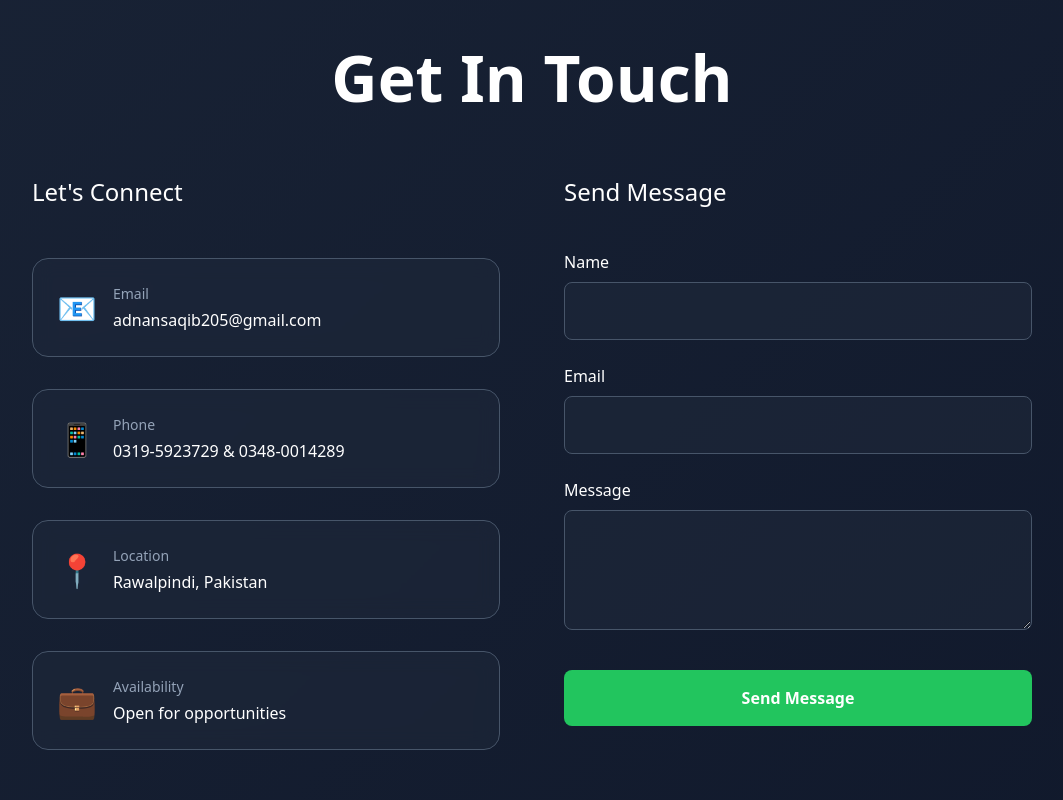
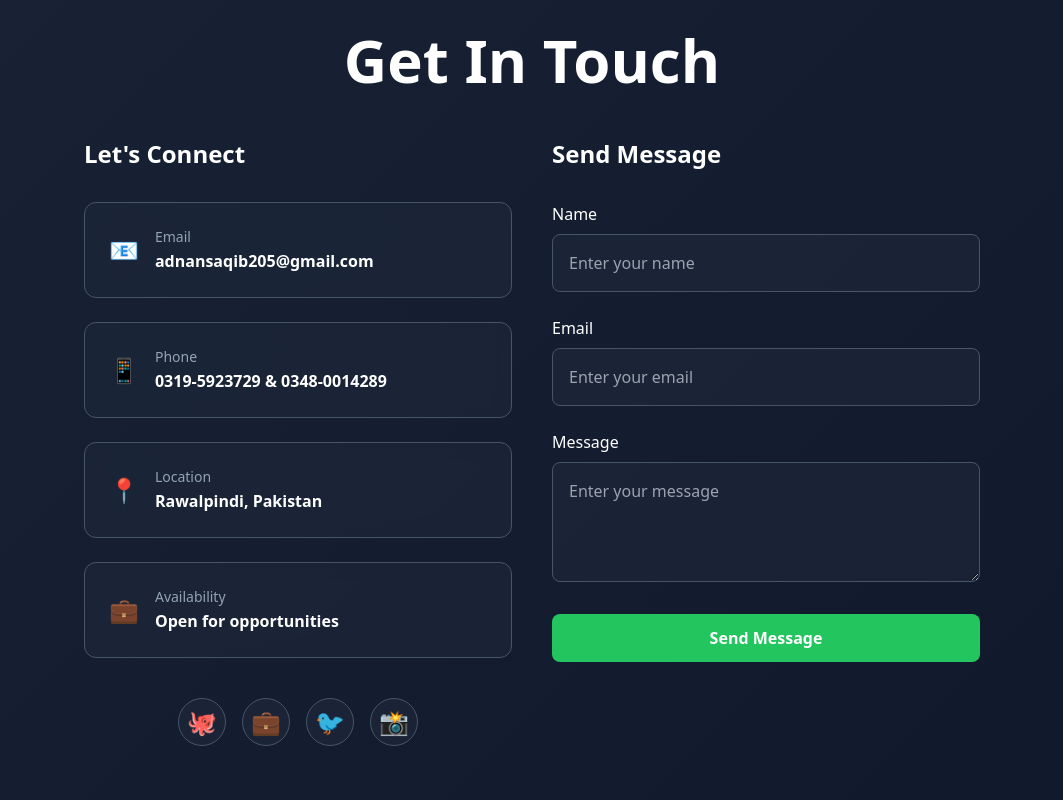
Before and after one commit to AdnanSaqib123/adnans-showcase, a React (Vite) app: page / in a window 1280 px wide. Shown: the part 5440-6240 px from the top of the page, without its empty margins (108-1171 px from the left). Built offline with nearby package versions, Linux system fonts and the light colour scheme.

Commit message:
modified contact & moved data to data.js file

```diff
--- a/src/assets/data.js
+++ b/src/assets/data.js
@@ -52,3 +52,86 @@ export const projects = [
     link: 'https://github.com/yourusername/ai-chat-app'
   }
 ];
+
+// This is the data for the contact section
+export const contactInfo = [
+  { icon: '📧', label: 'Email', value: 'adnansaqib205@gmail.com' },
+  { icon: '📱', label: 'Phone', value: '0319-5923729 & 0348-0014289' },
+  { icon: '📍', label: 'Location', value: 'Rawalpindi, Pakistan' },
+  { icon: '💼', label: 'Availability', value: 'Open for opportunities' }
+];
+
+// This is the data for the social links section
+export const socialLinks = [
+  { icon: '🐙', url: 'https://github.com' },
+  { icon: '💼', url: 'https://linkedin.com' },
+  { icon: '🐦', url: 'https://twitter.com' },
+  { icon: '📸', url: 'https://instagram.com' }
+];
+
+// This is the data for the courses section
+export const coursesData = [
+  {
+    id: 1,
+    name: 'Web Development',
+    issuer: 'Sololearn',
+    status: 'completed',
+    description: 'Covers the fundamentals of web development including HTML, CSS, and JavaScript for building interactive websites.',
+    duration: '2 months',
+    skills: ['HTML', 'CSS', 'JavaScript']
+  },
+  {
+    id: 2,
+    name: 'Introduction to SQL',
+    issuer: 'Sololearn',
+    status: 'completed',
+    description: 'Introduction to SQL databases, queries, and data manipulation for backend and data-driven applications.',
+    duration: '1 month',
+    skills: ['SQL', 'Databases', 'Queries']
+  },
+  {
+    id: 3,
+    name: 'Freelancing',
+    issuer: 'DigiSkills',
+    status: 'completed',
+    description: 'Covers the essentials of freelancing, including finding clients, managing projects, and building a successful freelance career.',
+    duration: '3 months',
+    skills: ['Freelancing', 'Client Management', 'Project Management']
+  },
+  {
+    id: 4,
+    name: 'Communication and Soft Skills',
+    issuer: 'DigiSkills',
+    status: 'completed',
+    description: 'Focuses on effective communication, teamwork, and soft skills for professional growth.',
+    duration: '3 months',
+    skills: ['Communication', 'Teamwork', 'Soft Skills']
+  },
+  {
+    id: 5,
+    name: 'Introduction to Networks',
+    issuer: 'VU-Cisco',
+    status: 'completed',
+    description: 'Introduction to computer networks, networking concepts, and protocols.',
+    duration: '2 months',
+    skills: ['Networking', 'Protocols', 'Cisco']
+  },
+  {
+    id: 6,
+    name: 'Seerat-Circle Course',
+    issuer: 'Al-Burhan',
+    status: 'in-progress',
+    description: 'A course focused on the life and teachings of the Prophet Muhammad (PBUH).',
+    duration: '6 months',
+    skills: ['Islamic Studies', 'History']
+  },
+  {
+    id: 7,
+    name: "Believer's Journey Course",
+    issuer: 'Al-Burhan',
+    status: 'completed',
+    description: 'A course designed to guide believers on their spiritual journey.',
+    duration: '3 months',
+    skills: ['Spirituality', 'Islamic Studies']
+  }
+];
--- a/src/pages/Contact.jsx
+++ b/src/pages/Contact.jsx
@@ -1,4 +1,5 @@
 import React, { useState } from 'react';
+import { contactInfo, socialLinks } from '../assets/data.js';
 
 const Contact = () => {
   const [formData, setFormData] = useState({
@@ -6,134 +7,6 @@ const Contact = () => {
     email: '',
     message: ''
   });
-
-  const styles = {
-    section: {
-      minHeight: '100vh',
-      display: 'flex',
-      flexDirection: 'column',
-      alignItems: 'center',
-      justifyContent: 'center',
-      padding: '6rem 2rem 2rem 2rem'
-    },
-    container: {
-      maxWidth: '1000px',
-      width: '100%',
-      display: 'grid',
-      gridTemplateColumns: '1fr 1fr',
-      gap: '4rem',
-      alignItems: 'start'
-    },
-    title: {
-      fontSize: 'clamp(2.5rem, 6vw, 4rem)',
-      fontWeight: 'bold',
-      color: '#ffffff',
-      marginBottom: '3rem',
-      textAlign: 'center',
-      gridColumn: '1 / -1'
-    },
-    contactInfo: {
-      display: 'flex',
-      flexDirection: 'column',
-      gap: '2rem'
-    },
-    infoItem: {
-      display: 'flex',
-      alignItems: 'center',
-      gap: '1rem',
-      padding: '1.5rem',
-      background: 'rgba(30, 41, 59, 0.6)',
-      backdropFilter: 'blur(10px)',
-      borderRadius: '1rem',
-      border: '1px solid #475569',
-      transition: 'transform 0.3s ease'
-    },
-    infoIcon: {
-      fontSize: '2rem',
-      color: '#22c55e'
-    },
-    infoContent: {
-      display: 'flex',
-      flexDirection: 'column',
-      gap: '0.25rem'
-    },
-    infoLabel: {
-      color: '#94a3b8',
-      fontSize: '0.875rem',
-      fontWeight: '500'
-    },
-    infoValue: {
-      color: '#ffffff',
-      fontSize: '1rem',
-      fontWeight: '500'
-    },
-    form: {
-      display: 'flex',
-      flexDirection: 'column',
-      gap: '1.5rem'
-    },
-    formGroup: {
-      display: 'flex',
-      flexDirection: 'column',
-      gap: '0.5rem'
-    },
-    label: {
-      color: '#ffffff',
-      fontSize: '1rem',
-      fontWeight: '500'
-    },
-    input: {
-      padding: '1rem',
-      background: 'rgba(30, 41, 59, 0.6)',
-      border: '1px solid #475569',
-      borderRadius: '0.5rem',
-      color: '#ffffff',
-      fontSize: '1rem',
-      transition: 'border-color 0.3s ease'
-    },
-    textarea: {
-      padding: '1rem',
-      background: 'rgba(30, 41, 59, 0.6)',
-      border: '1px solid #475569',
-      borderRadius: '0.5rem',
-      color: '#ffffff',
-      fontSize: '1rem',
-      minHeight: '120px',
-      resize: 'vertical',
-      transition: 'border-color 0.3s ease'
-    },
-    submitButton: {
-      background: '#22c55e',
-      color: '#ffffff',
-      padding: '1rem 2rem',
-      border: 'none',
-      borderRadius: '0.5rem',
-      fontSize: '1rem',
-      fontWeight: '600',
-      cursor: 'pointer',
-      transition: 'background 0.3s ease',
-      marginTop: '1rem'
-    },
-    socialLinks: {
-      display: 'flex',
-      gap: '1rem',
-      marginTop: '2rem'
-    },
-    socialLink: {
-      width: '50px',
-      height: '50px',
-      background: 'rgba(30, 41, 59, 0.6)',
-      border: '1px solid #475569',
-      borderRadius: '50%',
-      display: 'flex',
-      alignItems: 'center',
-      justifyContent: 'center',
-      fontSize: '1.5rem',
-      color: '#22c55e',
-      transition: 'all 0.3s ease',
-      cursor: 'pointer'
-    }
-  };
 
   const handleInputChange = (e) => {
     setFormData({
@@ -146,140 +19,84 @@ const Contact = () => {
     e.preventDefault();
     // Handle form submission here
     console.log('Form submitted:', formData);
-    alert('Thank you for your message! I\'ll get back to you soon.');
+    alert("Thank you for your message! I'll get back to you soon.");
     setFormData({ name: '', email: '', message: '' });
   };
 
-  const contactInfo = [
-    { icon: '📧', label: 'Email', value: 'adnansaqib205@gmail.com' },
-    { icon: '📱', label: 'Phone', value: '0319-5923729 & 0348-0014289' },
-    { icon: '📍', label: 'Location', value: 'Rawalpindi, Pakistan' },
-    { icon: '💼', label: 'Availability', value: 'Open for opportunities' }
-  ];
-
-  const socialLinks = [
-    { icon: '🐙', url: 'https://github.com' },
-    { icon: '💼', url: 'https://linkedin.com' },
-    { icon: '🐦', url: 'https://twitter.com' },
-    { icon: '📸', url: 'https://instagram.com' }
-  ];
-
   return (
-    <section id="contact" style={styles.section}>
-      <h2 style={styles.title}>Get In Touch</h2>
-
-      <div style={styles.container}>
-        <div style={styles.contactInfo}>
-          <h3 style={{ color: '#ffffff', fontSize: '1.5rem', marginBottom: '1rem' }}>
-            Let's Connect
-          </h3>
+    <section id="contact" className="min-h-screen flex flex-col items-center justify-center px-4 sm:px-8 py-10 sm:py-24">
+      <h2 className="text-4xl md:text-6xl font-bold text-white mb-12 text-center">Get In Touch</h2>
+      <div className="w-full max-w-4xl grid grid-cols-1 md:grid-cols-2 gap-10 items-start">
+        {/* Contact Info */}
+        <div className="flex flex-col gap-6">
+          <h3 className="text-white text-2xl text-center sm:text-left font-semibold mb-2">Let's Connect</h3>
           {contactInfo.map((info, index) => (
             <div
               key={index}
-              style={styles.infoItem}
-              onMouseEnter={(e) => {
-                e.target.style.transform = 'translateX(8px)';
-              }}
-              onMouseLeave={(e) => {
-                e.target.style.transform = 'translateX(0)';
-              }}
+              className="flex items-center gap-4 p-6 bg-slate-800/60 backdrop-blur rounded-xl border border-slate-600 transition-all duration-300 hover:translate-x-2"
             >
-              <span style={styles.infoIcon}>{info.icon}</span>
-              <div style={styles.infoContent}>
-                <span style={styles.infoLabel}>{info.label}</span>
-                <span style={styles.infoValue}>{info.value}</span>
+              <span className="text-2xl text-green-500">{info.icon}</span>
+              <div className="flex flex-col gap-0.5">
+                <span className="text-slate-400 text-sm font-medium">{info.label}</span>
+                <span className="text-white text-base font-semibold">{info.value}</span>
               </div>
             </div>
           ))}
-
-          <div style={styles.socialLinks}>
+          <div className="flex justify-center gap-4 mt-4">
             {socialLinks.map((social, index) => (
               <a
                 key={index}
                 href={social.url}
                 target="_blank"
                 rel="noopener noreferrer"
-                style={styles.socialLink}
-                onMouseEnter={(e) => {
-                  e.target.style.background = '#22c55e';
-                  e.target.style.color = '#ffffff';
-                  e.target.style.transform = 'scale(1.1)';
-                }}
-                onMouseLeave={(e) => {
-                  e.target.style.background = 'rgba(30, 41, 59, 0.6)';
-                  e.target.style.color = '#22c55e';
-                  e.target.style.transform = 'scale(1)';
-                }}
+                className="w-12 h-12 bg-slate-800/60 border border-slate-600 rounded-full flex items-center justify-center text-2xl text-green-500 transition-all duration-300 hover:bg-green-500 hover:text-white hover:scale-110 focus:outline-none focus:ring-2 focus:ring-green-500"
               >
                 {social.icon}
               </a>
             ))}
           </div>
         </div>
-
-        <form style={styles.form} onSubmit={handleSubmit}>
-          <h3 style={{ color: '#ffffff', fontSize: '1.5rem', marginBottom: '1rem' }}>
-            Send Message
-          </h3>
-          <div style={styles.formGroup}>
-            <label style={styles.label}>Name</label>
+        {/* Contact Form */}
+        <form className="flex flex-col gap-6 " onSubmit={handleSubmit}>
+          <h3 className="text-white text-center sm:text-left text-2xl font-semibold mb-2">Send Message</h3>
+          <div className="flex flex-col gap-2">
+            <label className="text-white text-base font-medium">Name</label>
             <input
               type="text"
               name="name"
               value={formData.name}
               onChange={handleInputChange}
-              style={styles.input}
+              placeholder="Enter your name"
               required
-              onFocus={(e) => {
-                e.target.style.borderColor = '#22c55e';
-              }}
-              onBlur={(e) => {
-                e.target.style.borderColor = '#475569';
-              }}
+              className="p-4 bg-slate-800/60 border border-slate-600 rounded-lg text-white text-base focus:outline-none focus:border-green-500 transition-colors duration-300"
             />
           </div>
-          <div style={styles.formGroup}>
-            <label style={styles.label}>Email</label>
+          <div className="flex flex-col gap-2">
+            <label className="text-white text-base font-medium">Email</label>
             <input
               type="email"
               name="email"
               value={formData.email}
               onChange={handleInputChange}
-              style={styles.input}
+              placeholder="Enter your email"
               required
-              onFocus={(e) => {
-                e.target.style.borderColor = '#22c55e';
-              }}
-              onBlur={(e) => {
-                e.target.style.borderColor = '#475569';
-              }}
+              className="p-4 bg-slate-800/60 border border-slate-600 rounded-lg text-white text-base focus:outline-none focus:border-green-500 transition-colors duration-300"
             />
           </div>
-          <div style={styles.formGroup}>
-            <label style={styles.label}>Message</label>
+          <div className="flex flex-col gap-2">
+            <label className="text-white text-base font-medium">Message</label>
             <textarea
               name="message"
               value={formData.message}
               onChange={handleInputChange}
-              style={styles.textarea}
+              placeholder="Enter your message"
               required
-              onFocus={(e) => {
-                e.target.style.borderColor = '#22c55e';
-              }}
-              onBlur={(e) => {
-                e.target.style.borderColor = '#475569';
-              }}
+              className="p-4 bg-slate-800/60 border border-slate-600 rounded-lg text-white text-base min-h-[120px] resize-y focus:outline-none focus:border-green-500 transition-colors duration-300"
             />
           </div>
           <button
             type="submit"
-            style={styles.submitButton}
-            onMouseEnter={(e) => {
-              e.target.style.background = '#16a34a';
-            }}
-            onMouseLeave={(e) => {
-              e.target.style.background = '#22c55e';
-            }}
+            className="bg-green-500 hover:bg-green-600 text-white font-semibold py-3 px-8 rounded-lg transition-all duration-300 mt-2 focus:outline-none focus:ring-2 focus:ring-green-500"
           >
             Send Message
           </button>
```
Also changed, not shown: src/pages/Courses.jsx (+1 -70 lines). Lines whose indentation alone changed are shown as unchanged.
